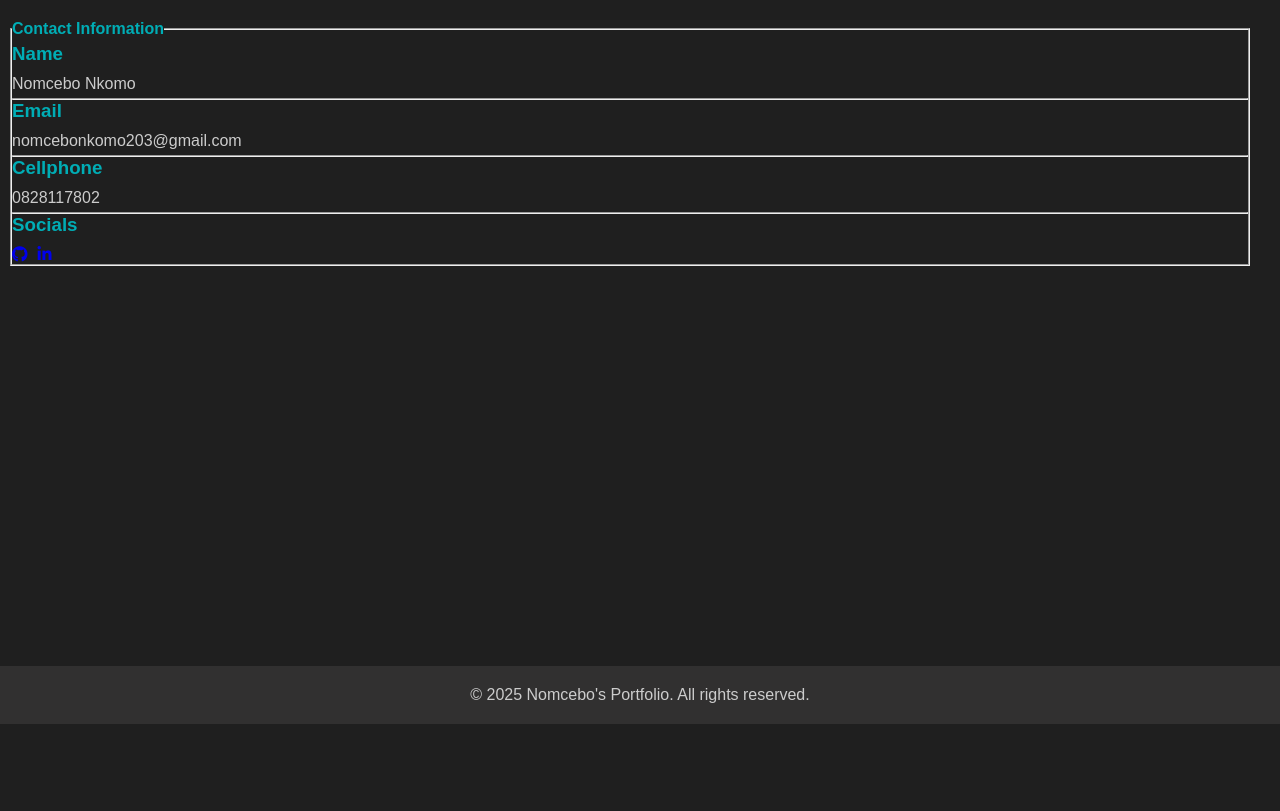
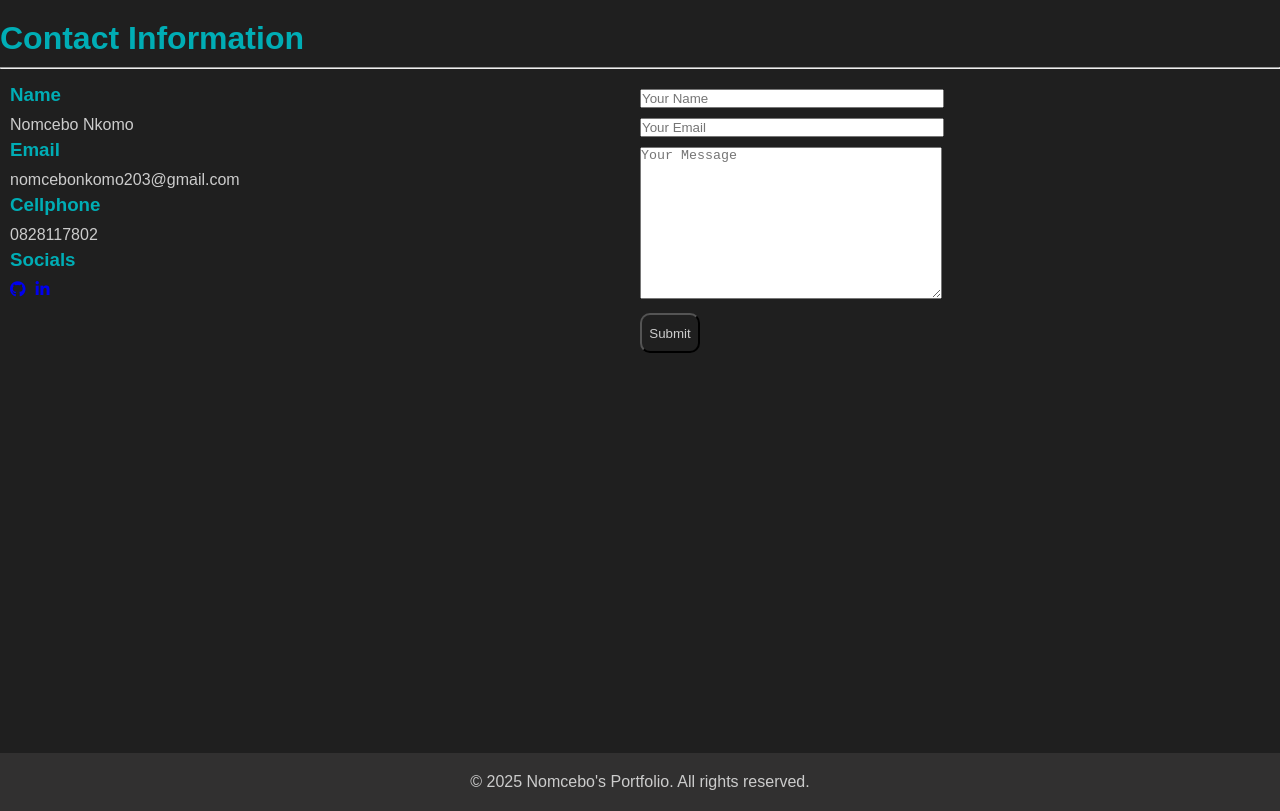
Before and after one commit to Nomceb821/Luya, a plain HTML site: page Contact.html in a window 1280 px wide. Drawn offline with Linux system fonts and the light colour scheme.

Commit message:
About and contact information

```diff
--- a/Contact.html
+++ b/Contact.html
@@ -9,22 +9,21 @@
     </head>
     <body>
         <div class="container">
-            <fieldset>
-                <legend><b>Contact Information</b></legend>
+            <h1>Contact Information</h1>
+            <hr>
+            <div class="all">
+                <div class="star">
                     <div class="Name">
                         <h3>Name</h3>
                         <p>Nomcebo Nkomo</p>
-                    <hr>
                     </div>
                     <div class="Email">
                         <h3>Email</h3>
                         <p>nomcebonkomo203@gmail.com</p>
-                    <hr>
                     </div>
                     <div class="Cellphone">
                         <h3>Cellphone</h3>
                         <p>0828117802</p>
-                    <hr>
                     </div>
                     <div class="Socials">
                         <h3>Socials</h3>
@@ -33,7 +32,24 @@
                             <li><a href="https://www.linkedin.com/company/world-bank" target="_blank"><i class="fab fa-linkedin-in"></i></a></li>
 				        </ul>
                     </div>
-            </fieldset>
+                </div>
+                <div class="form">
+                    <form>
+                        <div class="input">
+                            <input type="text" placeholder="Your Name" name="Name"><br>
+                        </div>
+                        <div class="email">
+                            <input type="text" placeholder="Your Email" name="Email"><br>
+                        </div>
+                        <div class="text">
+                            <textarea name="message" placeholder="Your Message" rows="10" cols="30"></textarea><br>
+                        </div>
+                        <div class="submit">
+                            <input type="submit" value="Submit">
+                        </div>
+                    </form>
+                </div>
+            </div>
             <footer>
                 &copy; 2025 Nomcebo's Portfolio. All rights reserved.
             </footer>
--- a/contact.css
+++ b/contact.css
@@ -14,17 +14,25 @@ footer{
     text-align: center;
 }
 
-
-
 .container{
     padding-top: 20px;
 
 }
-fieldset{
+.star{
     padding-top: 5px;
     margin-left: 10px;
     margin-right: 30px;
     color:#00ADB5;
+    width: 600px;
+}
+
+h1{
+    color: #00ADB5;
+    padding-bottom: 10px;
+}
+
+h2{
+    padding-bottom: 10px;
 }
 
 ul{
@@ -43,3 +51,46 @@ p{
     padding-bottom: 5px;
     color: #cccccc;
 }
+
+.input input, textarea{
+    width:300px;
+
+}
+
+.form{
+    padding-top:10px;
+}
+
+.input{
+    padding-bottom: 10px;
+}
+
+.email{
+    padding-bottom: 10px;
+}
+
+.email input{
+    width:300px;
+}
+
+.all{
+    display: flex;
+    padding-top: 10px;
+}
+
+.submit{
+    padding-top: 10px;
+
+
+}
+
+.submit input{
+    width: 60px;
+    height: 40px;
+    border-radius: 10px;
+    color: #CCCCCC;
+    background-color: #1F1F1F;
+}
+.submit input:hover{
+    color: #00ADB5;
+}
```
Lines whose indentation alone changed are shown as unchanged.
